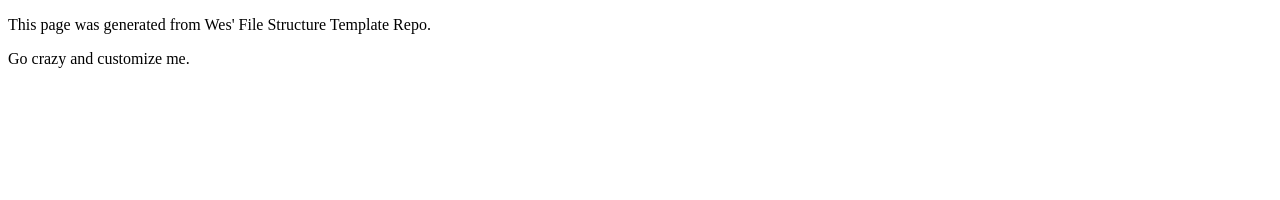
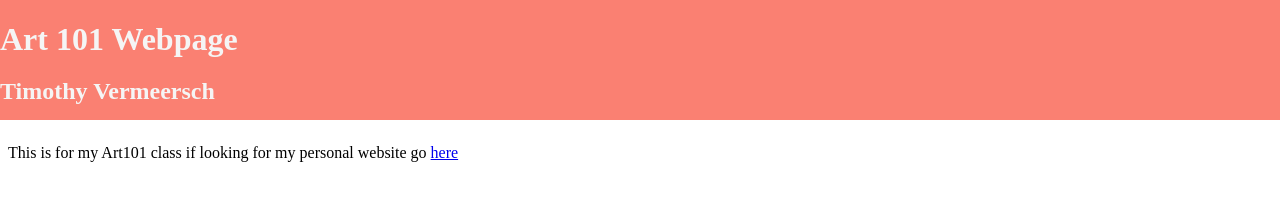
Before and after one commit to timothyVermUCSC/art101, a plain HTML site: page index.html in a window 1280 px wide. Drawn offline with Linux system fonts and the light colour scheme.

Commit message:
Implemented basic structure
Added a top bar and a link to person github pages website.

```diff
--- a/css/site.css
+++ b/css/site.css
@@ -0,0 +1,22 @@
+#top-bar {
+  position: fixed;
+  left: 0;
+  right: 0;
+  top: 0;
+  width: 100vw;
+  height: 15vh;
+  background-color: salmon;
+  color: whitesmoke;
+}
+
+#subtitle{
+  margin-bottom: 1vh;
+}
+#title{
+  margin-bottom: 1vh;
+}
+main{
+  position: relative;
+  top: 16vh;
+
+}
--- a/index.html
+++ b/index.html
@@ -1,14 +1,18 @@
 <!DOCTYPE html>
 <html>
 <head>
-	<title>My_Name Homepage</title>
+	<title>Timothy Vermeersch Homepage</title>
 	<link rel="stylesheet" type="text/css" href="css/site.css">
 </head>
 <body>
+	<div id = "top-bar">
+		<h1 id = "title">Art 101 Webpage</h1>
+		<h2 id = "subtitle">Timothy Vermeersch</h1>
+	</div>
 	<main>
-		<p>This page was generated from Wes' File Structure Template Repo.</p>
-
-		<p>Go crazy and customize me.</p>
+		<p>This is for my Art101 class if looking for my personal website go
+			<a href = "http://timothy-vermeersch.github.io"> here </a>
+		</p>
 	</main>
 
 
```
Also changed, not shown: 1 other file.
